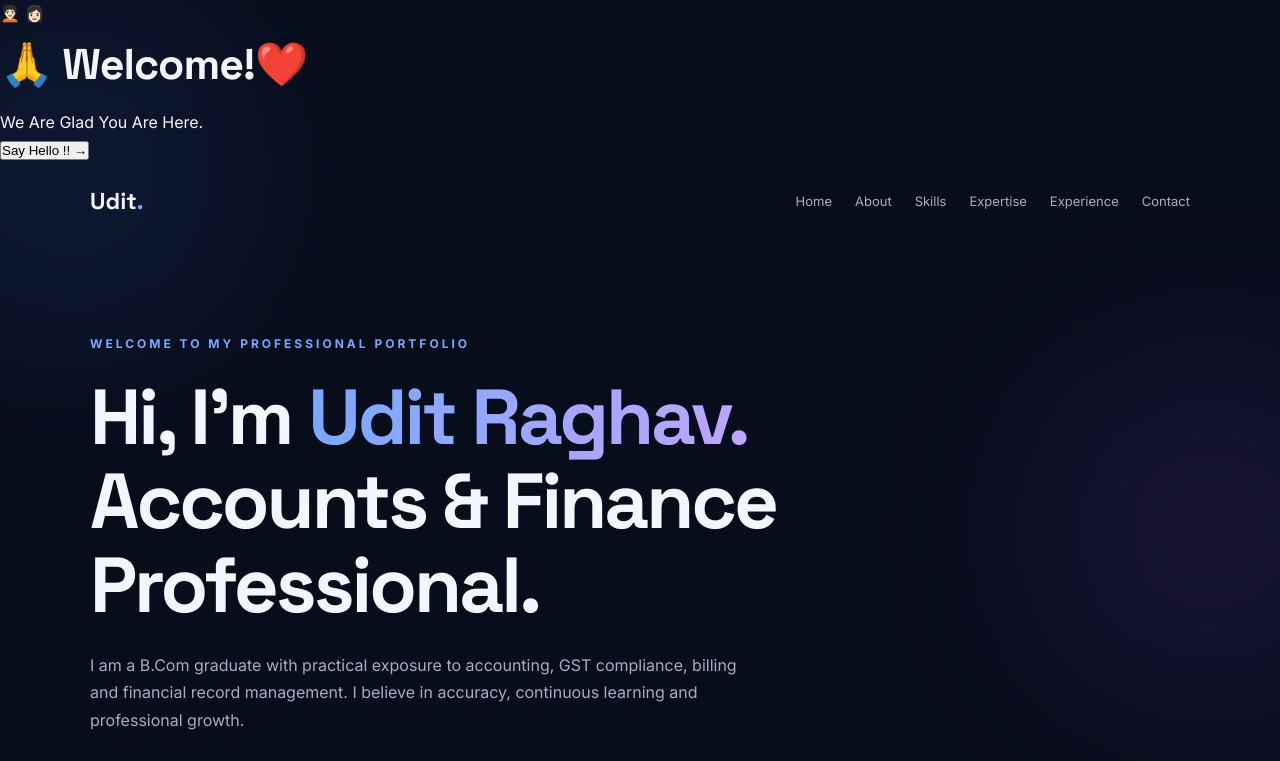
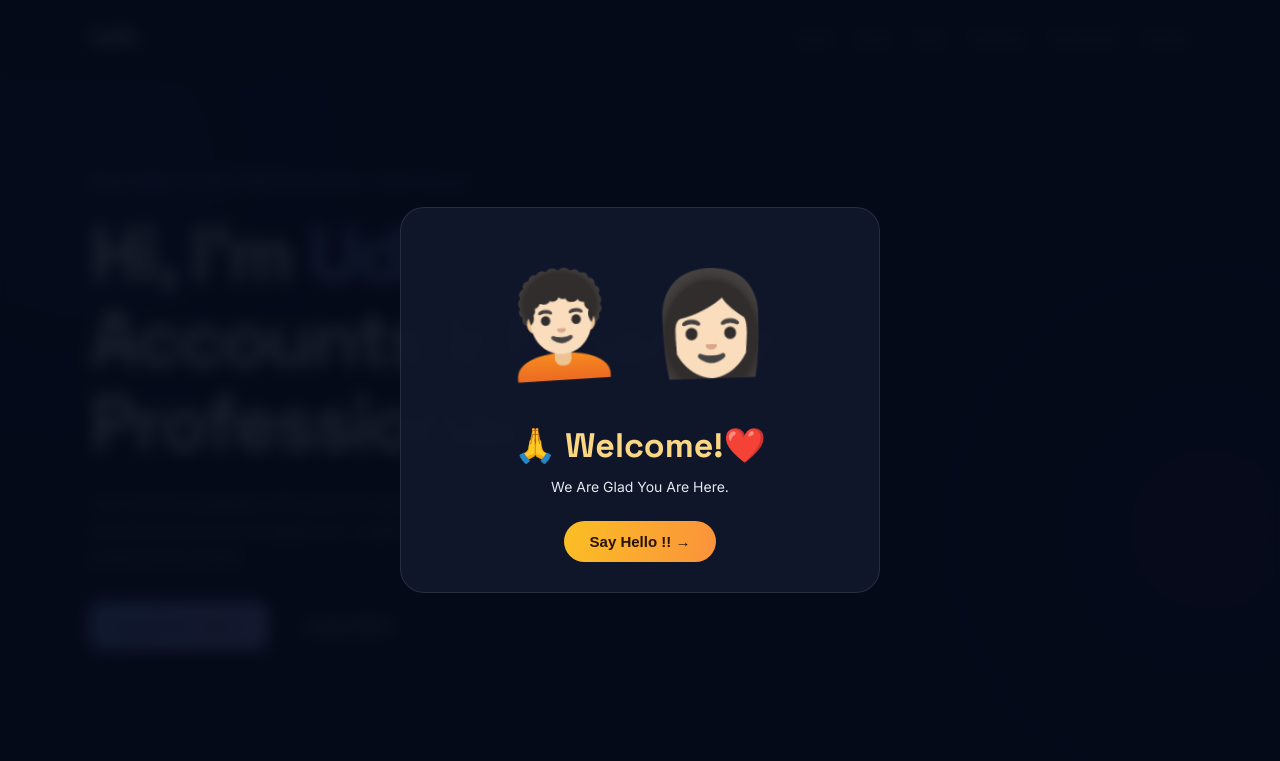
Before and after one commit to udiitraghav/Udit-Raghav, a plain HTML site: page index.html in a window 1280 px wide. Shown: the top 761 px of the page. Drawn offline with Linux system fonts and the light colour scheme.

Commit message:
Update index.html

```diff
--- a/index.html
+++ b/index.html
@@ -87,28 +87,100 @@
 
     /* Welcome animation */
 
-  <script>
-document.addEventListener("DOMContentLoaded", function () {
 
-    const welcomePopup = document.getElementById("namaste-welcome");
-    const welcomeSound = document.getElementById("welcomeClickSound");
-
-    if (welcomePopup && welcomeSound) {
-
-        welcomePopup.addEventListener("click", function () {
-
-            welcomeSound.currentTime = 0;
-
-            welcomeSound.play().catch(function(error) {
-                console.log("Sound could not play:", error);
-            });
-
-        });
-
+    #namaste-welcome {
+      position: fixed;
+      inset: 0;
+      z-index: 99999;
+      display: flex;
+      justify-content: center;
+      align-items: center;
+      padding: 20px;
+      background: rgba(5, 10, 25, .90);
+      backdrop-filter: blur(8px);
+      -webkit-backdrop-filter: blur(8px);
+      animation: welcomeBg .5s ease;
     }
 
-});
-</script>
+    .namaste-box {
+      width: min(480px, 100%);
+      text-align: center;
+      color: white;
+      padding: 30px 20px;
+      background: rgba(16, 24, 43, .94);
+      border: 1px solid var(--border);
+      border-radius: 24px;
+      animation: welcomePop .8s ease both;
+    }
+
+    .namaste-cartoons {
+      display: flex;
+      justify-content: center;
+      align-items: center;
+      gap: 22px;
+      font-size: clamp(55px, 13vw, 100px);
+    }
+
+    .namaste-person {
+      display: inline-block;
+      animation: namasteBow 1.3s ease-in-out infinite alternate;
+      transform-origin: bottom center;
+    }
+
+    .namaste-person:nth-child(2) {
+      animation-delay: .25s;
+    }
+
+    .namaste-box h2 {
+      margin: 18px 0 8px;
+      color: #fcd783;
+      font-size: clamp(24px, 5vw, 34px);
+      letter-spacing: 0;
+    }
+
+    .namaste-box p {
+      margin-bottom: 22px;
+      color: #e2e8f0;
+      font-size: 14px;
+    }
+
+    #namaste-close {
+      padding: 12px 26px;
+      border: 0;
+      border-radius: 30px;
+      background: linear-gradient(100deg, #fbbf24, #fb923c);
+      color: #271300;
+      font-size: 15px;
+      font-weight: 800;
+      cursor: pointer;
+      transition: transform .2s ease;
+    }
+
+    #namaste-close:hover {
+      transform: translateY(-2px);
+    }
+
+    #namaste-welcome.is-closing {
+      opacity: 0;
+      visibility: hidden;
+      transition: opacity .45s ease, visibility .45s ease;
+    }
+
+    @keyframes namasteBow {
+      from { transform: translateY(0) rotate(-4deg); }
+      to { transform: translateY(-8px) rotate(4deg); }
+    }
+
+    @keyframes welcomePop {
+      from { opacity: 0; transform: scale(.75); }
+      to { opacity: 1; transform: scale(1); }
+    }
+
+    @keyframes welcomeBg {
+      from { opacity: 0; }
+      to { opacity: 1; }
+    }
+
     /* Navigation */
 
     header {
```
